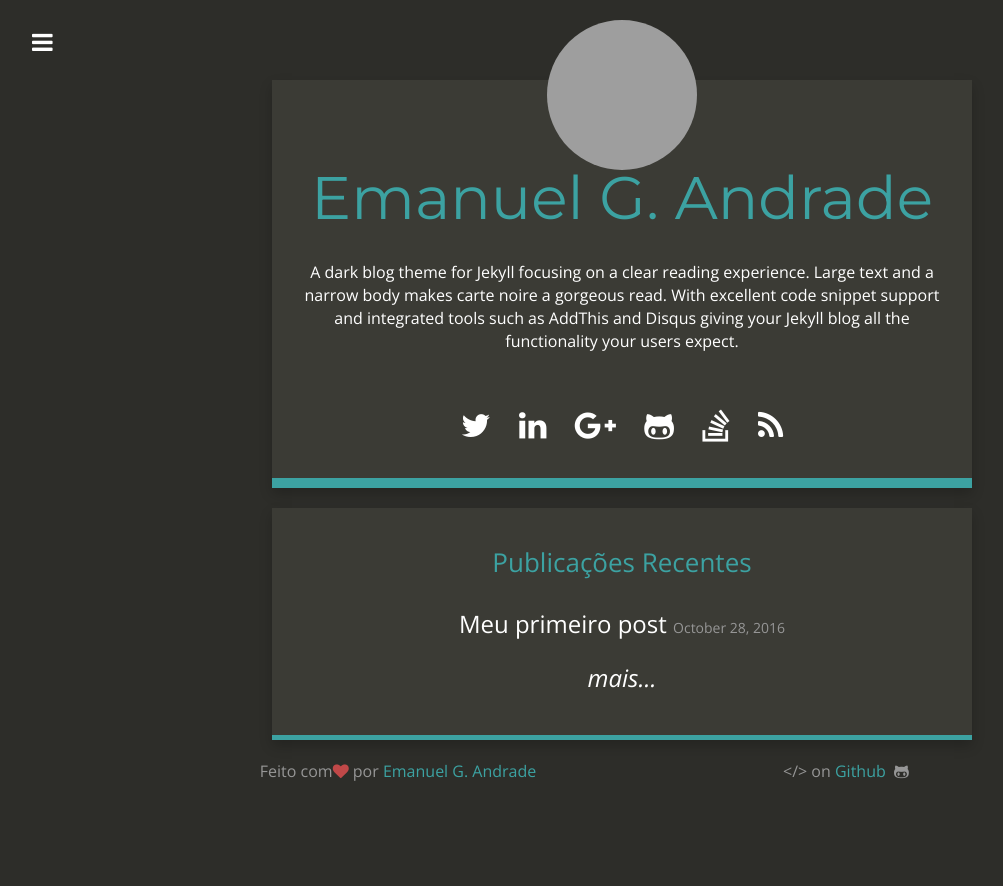
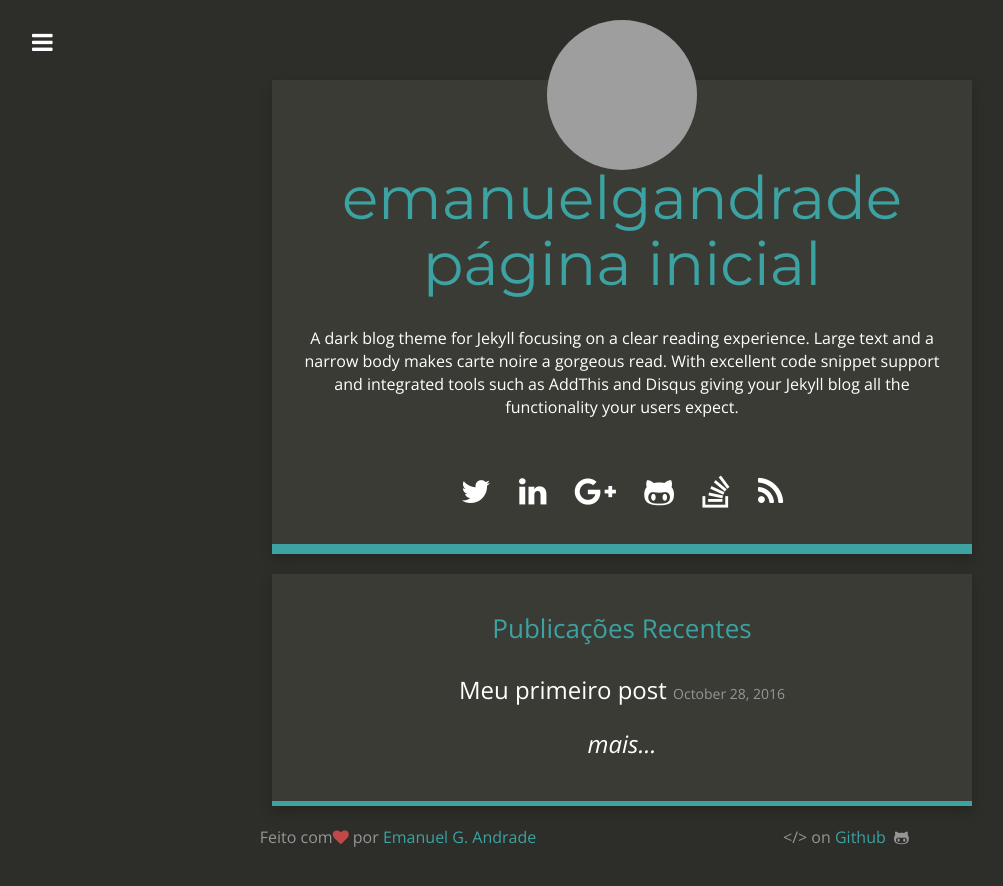
Before and after one commit to emanuelgandrade/emanuelgandrade.github.io, a Jekyll site: the page built from index.html, in a window 1280 px wide. Shown: the top 886 px of the page, without its empty margins (18-1021 px from the left). Built offline with Jekyll 4.4.1, drawn with Linux system fonts in a browser that asks for light colours; nearby versions of some CDN libraries; grey boxes are pictures that could not be loaded.

Commit message:
Update _config.yml

```diff
--- a/_config.yml
+++ b/_config.yml
@@ -1,5 +1,5 @@
 # Site settings
-title: "Emanuel G. Andrade"
+title: "emanuelgandrade página inicial"
 email: emanuelgandrade@gmail.com
 description: "Blog pessoal"
 baseurl: ""
```
